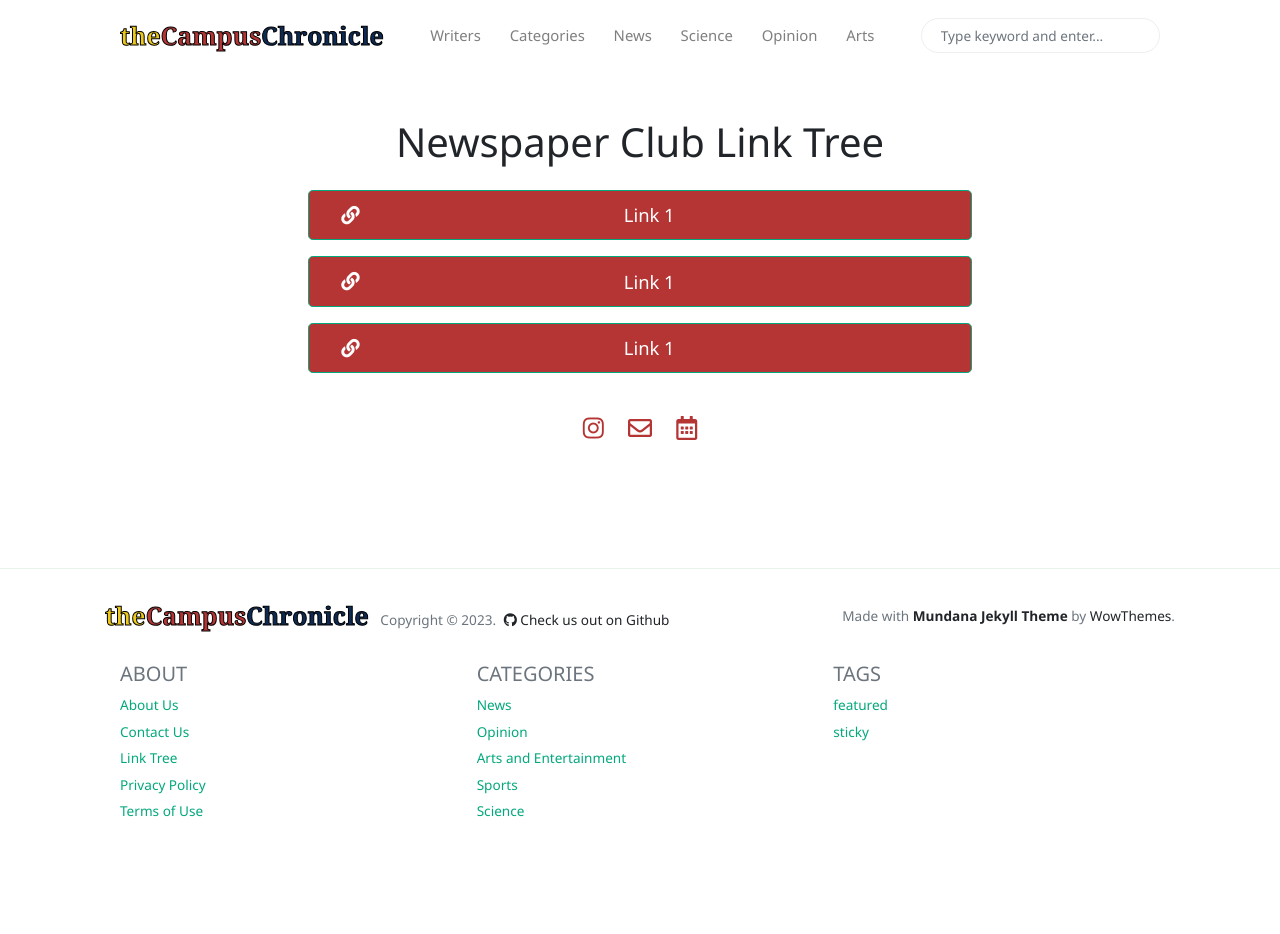
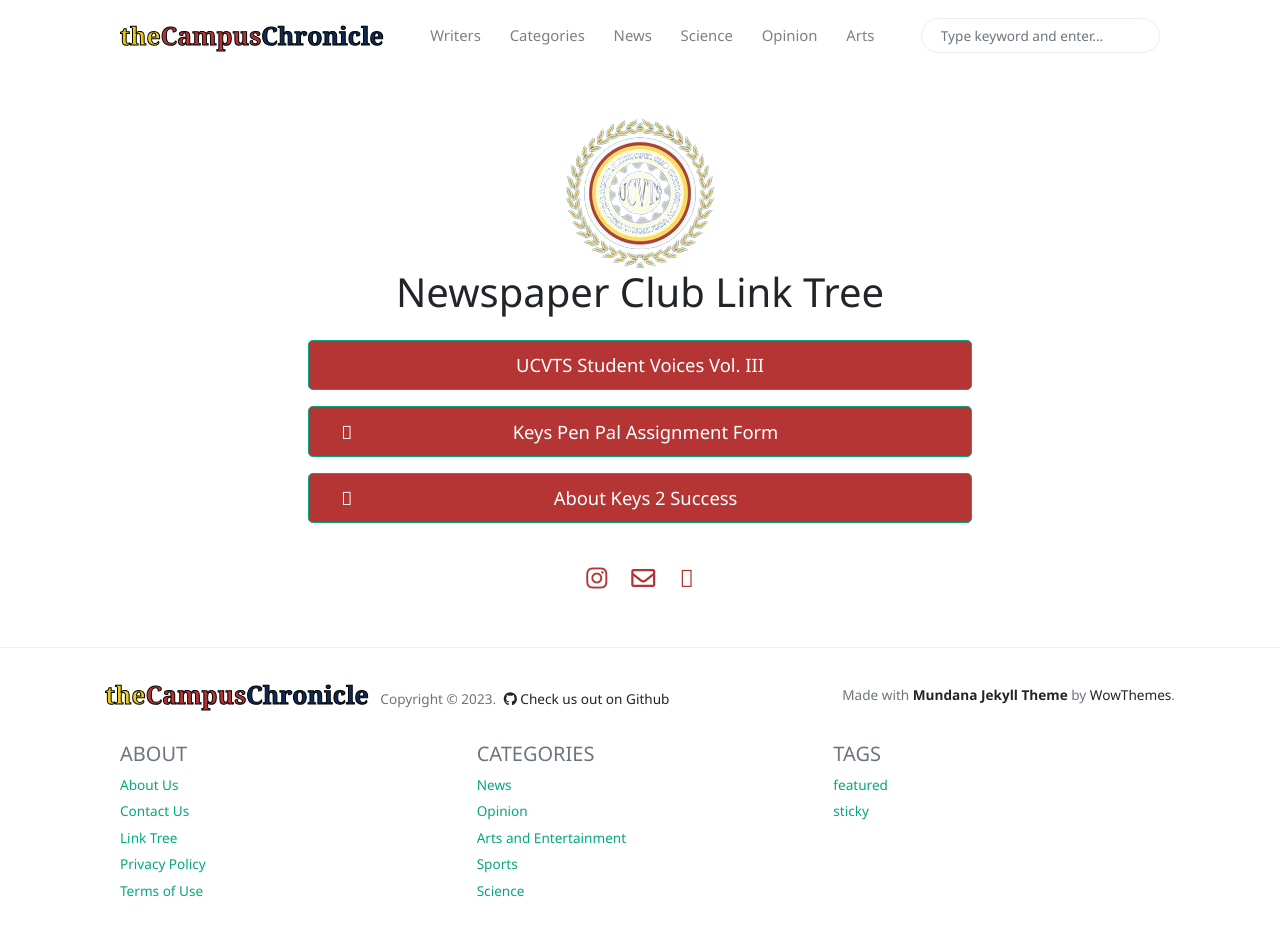
Before and after one commit to The-Campus-Chronicle/website, a Jekyll site: the page built from _pages/linktree.html, in a window 1280 px wide and 934 px high. Built offline with Jekyll 4.4.1, drawn with Linux system fonts in a browser that asks for light colours; nearby versions of some CDN libraries.

Commit message:
update link tree image and real links

```diff
--- a/_pages/linktree.html
+++ b/_pages/linktree.html
@@ -51,20 +51,25 @@
 <div class="container">
     <div class="container mt-5">
         <div class="row">
+          <div class="col-md-12 text-center">
+            <img src="{{site.baseurl}}/assets/images/newspaper_logo.png" alt="UCVTS Logo" class="img-fluid" style="max-width: 200px;">
+          </div>
+        </div>
+        <div class="row">
           <div class="col-md-8 offset-md-2 text-center">
             <h1 class="mb-4">Newspaper Club Link Tree</h1>
             <!-- Add your links here -->
-            <a href="#" class="btn btn-primary btn-lg mb-3 btn-linktree"><i class="fas fa-link"></i> <p class="text-center">Link 1</p></a>
-            <a href="#" class="btn btn-primary btn-lg mb-3 btn-linktree"><i class="fas fa-link"></i> <p class="text-center">Link 1</p></a>
-            <a href="#" class="btn btn-primary btn-lg mb-3 btn-linktree"><i class="fas fa-link"></i> <p class="text-center">Link 1</p></a>
+            <a href="https://www.ucvtscampuschronicle.com/copy-of-voices-20-21" class="btn btn-primary btn-lg mb-3 btn-linktree"><i class="fa-solid fa-user-pen"></i> <p class="text-center">UCVTS Student Voices Vol. III</p></a>
+            <a href="https://docs.google.com/forms/d/e/1FAIpQLSdGZ50YTYzCIJ3uavX0y_l1ID2Jm7LsOgcUM2rPdgezmK4OQw/viewform" class="btn btn-primary btn-lg mb-3 btn-linktree"><i class="fa-solid fa-feather"></i> <p class="text-center">Keys Pen Pal Assignment Form</p></a>
+            <a href="https://www.keysnewark.com/" class="btn btn-primary btn-lg mb-3 btn-linktree"><i class="fa-solid fa-key"></i> <p class="text-center">About Keys 2 Success</p></a>
             <!-- Add more links as needed -->
           </div>
         </div>
         <div class="row social-icons">
             <div class="col-md-12">
-              <a href="#" class="social-link"><i class="fab fa-instagram"></i></a>
+              <a href="https://www.instagram.com/ucvtsnewspaperclub/" class="social-link"><i class="fab fa-instagram"></i></a>
               <a href="mailto:your.email@example.com" class="social-link"><i class="far fa-envelope"></i></a>
-              <a href="#" class="social-link"><i class="far fa-calendar-alt"></i></a>
+              <a href="https://www.remind.com/join/3a4486" class="social-link"><i class="fa-regular fa-bell"></i></a>
             </div>
           </div>
       </div>
```
Also changed, not shown: assets/images/newspaper_logo.png (added).
